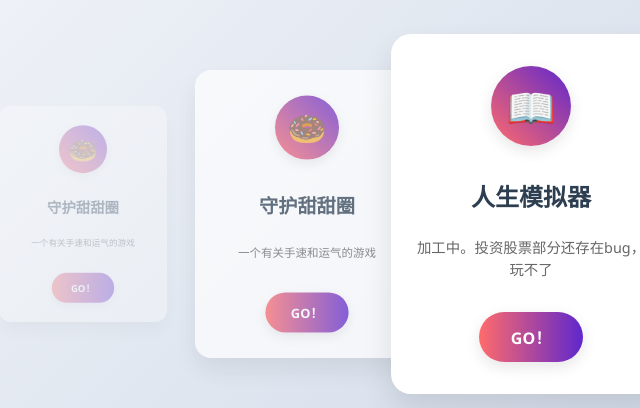
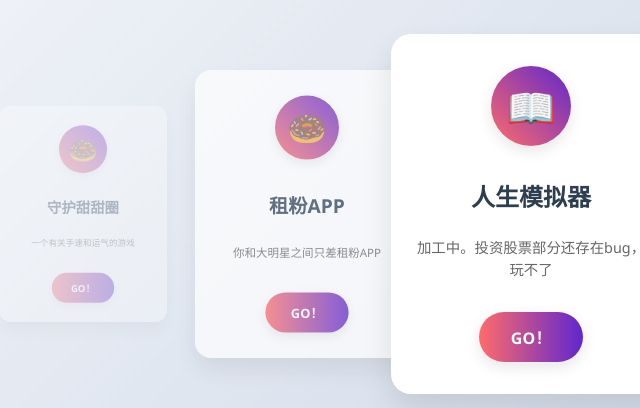
Before and after one commit to Emily0727/project, a website: page index.html in a window 1280 px wide. Shown: the part 192-600 px from the top of the page, 109-749 px from the left. Drawn offline with Linux system fonts and the light colour scheme.

Commit message:
Update index.html

```diff
--- a/index.html
+++ b/index.html
@@ -336,11 +336,11 @@
                 <p class="card-desc">一个有关手速和运气的游戏</p>
                 <a href="donutDefender.html" class="card-btn">GO！</a>
             </div>
-            <div class="card" data-index="6">
+            <div class="card" data-index="7">
                 <div class="card-icon">🍩</div>
-                <h3 class="card-title">守护甜甜圈</h3>
-                <p class="card-desc">一个有关手速和运气的游戏</p>
-                <a href="donutDefender.html" class="card-btn">GO！</a>
+                <h3 class="card-title">租粉APP</h3>
+                <p class="card-desc">你和大明星之间只差租粉APP</p>
+                <a href="fans.html" class="card-btn">GO！</a>
             </div>
         </div>
 
```
